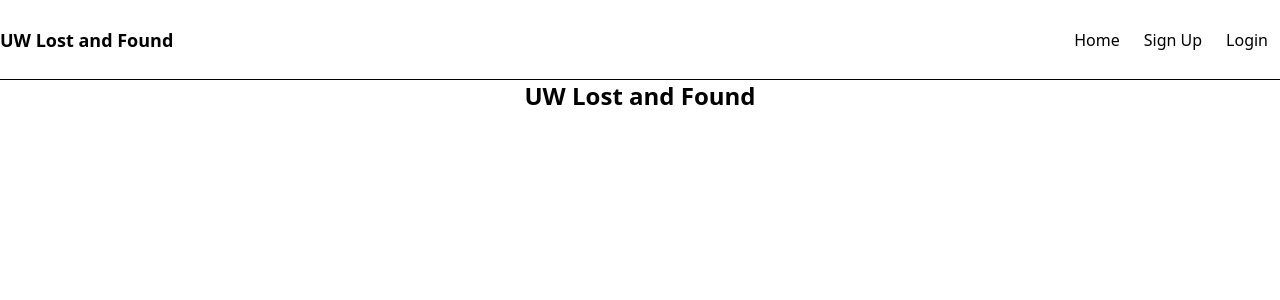
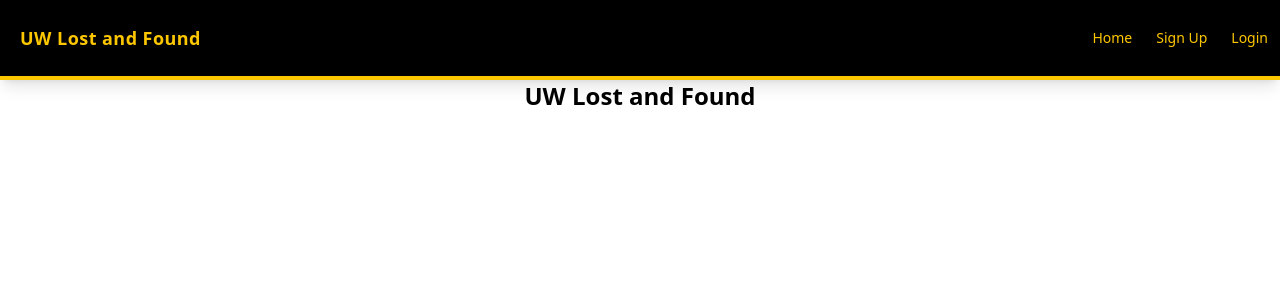
Before and after one commit to Theni1/UW-Found, a Next.js app: page / in a window 1280 px wide. Shown: the top 300 px of the page. Built offline with nearby package versions, Linux system fonts and the light colour scheme; no server answers.

Commit message:
Improved navbar UI

```diff
--- a/app/components/Navbar.js
+++ b/app/components/Navbar.js
@@ -7,31 +7,31 @@ export default async function Navbar () {
   const {data: {user}} = await supabase.auth.getUser();
 
   return (
-    <nav className = "w-full border-b h-20">
+     <nav className="w-full border-b-4 h-20 bg-black border-yellow-400 shadow-lg antialiased">
         <div className = "flex flex-row items-center h-full justify-between">
             <div className="flex flex-col items-center">
-              <h1 className="font-bold text-lg">UW Lost and Found</h1>
+              <h1 className="font-bold text-lg tracking-wide text-yellow-400 pl-5">UW Lost and Found</h1>
               {user ?
-                <p className="pl-4 text-sm text-gray-600">
+                <p className="pl-4 text-xs text-gray-400">
                   {user.email}
                 </p>
               : ""}
             </div>
-            <div className = "flex flex-row gap-6 pr-3">
-                <Link className = "cursor-pointer" href ="/">Home</Link>
+            <div className="flex flex-row gap-6 pr-3 text-yellow-400 text-sm font-semibold">
+                <Link className = "font-medium cursor-pointer hover:text-yellow-300 transition-colors"  href ="/">Home</Link>
                 {user ?
                 <>
-                <Link href = "/student">Student Dashboard</Link>
-                <Link href = "/posts">My Posts</Link>
-                <Link href = "/claims">My Claims</Link>
+                <Link className = "font-medium cursor-pointer hover:text-yellow-300 transition-colors" href = "/student">Student Dashboard</Link>
+                <Link className = "font-medium cursor-pointer hover:text-yellow-300 transition-colors" href = "/posts">My Posts</Link>
+                <Link className = "font-medium cursor-pointer hover:text-yellow-300 transition-colors" href = "/claims">My Claims</Link>
                 <form action = {logoutStudent}>
-                  <button className = "cursor-pointer">Logout</button>
+                  <button className = "font-medium cursor-pointer hover:text-yellow-300 transition-colors">Logout</button>
                 </form>
                 </>
                  :
                 <>
-                <Link className = "cursor-pointer" href ="/student/signup">Sign Up</Link>
-                <Link className = "cursor-pointer" href ="/student/login">Login</Link>
+                <Link className = "font-medium cursor-pointer hover:text-yellow-300 transition-colors" href ="/student/signup">Sign Up</Link>
+                <Link className = "font-medium cursor-pointer hover:text-yellow-300 transition-colors" href ="/student/login">Login</Link>
                 </>
                 }
             </div>
--- a/app/layout.js
+++ b/app/layout.js
@@ -1,10 +1,16 @@
+import { Inter } from "next/font/google";
 import Navbar from "./components/Navbar.js"
 import "./globals.css";
+
+const inter = Inter({
+  subsets: ["latin"],
+  variable: "--font-inter",
+});
 
 export default function RootLayout({ children }) {
   return (
     <html lang="en" >
-      <body>
+      <body className={`${inter.variable} font-sans antialiased`}>
         <Navbar/>
         {children}
       </body>
--- a/app/posts/page.js
+++ b/app/posts/page.js
@@ -45,7 +45,7 @@ export default async function Posts() {
                     <button type = "submit" className="border mb-3 px-2 py-1 cursor-pointer"> Submit </button>
                     </form>
                 </div>
-                : item.status == 'Claimed' ? <p>Claimed</p>: <p>No claims yet</p>}
+                : item.status == 'Claimed' ? <p>Claimed</p>: <p>No more claims</p>}
             </div>
             )})
         : "No claims made"}
```
